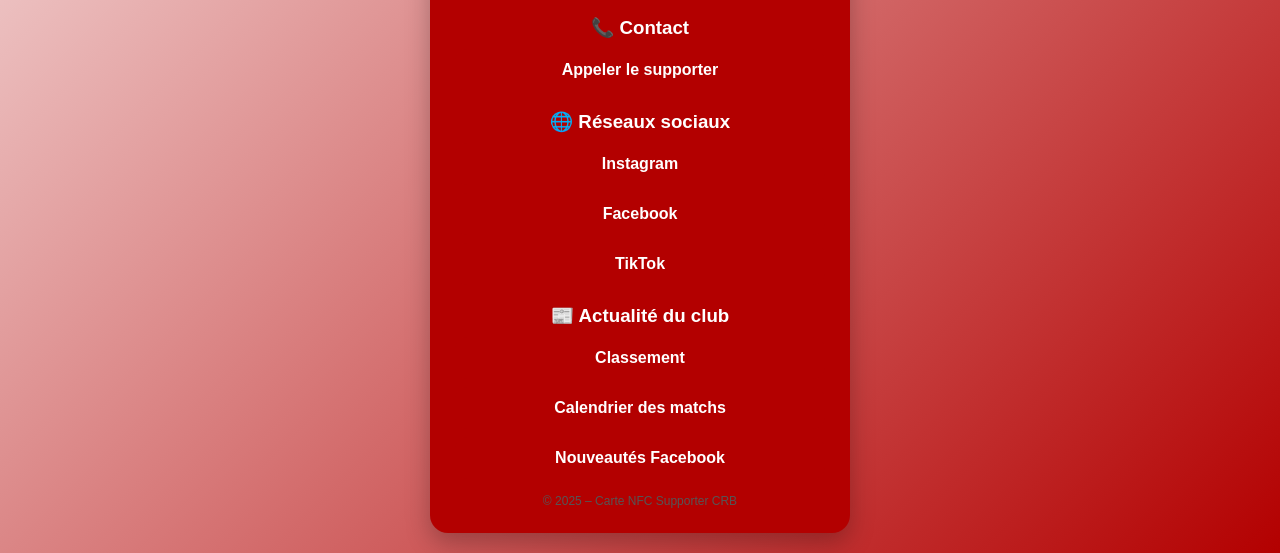
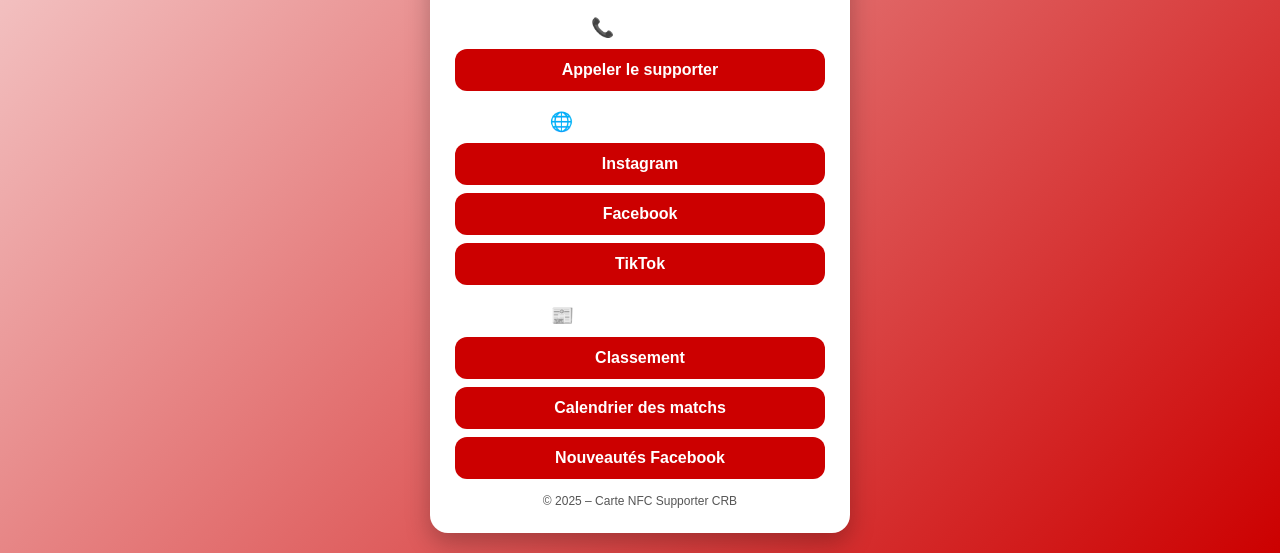
Before and after one commit to maichi-maamar/CRB, a plain HTML site: page index.html in a window 1280 px wide. Shown: the part 607-1160 px from the top of the page. Drawn offline with Linux system fonts and the light colour scheme.

Commit message:
Update index.html

```diff
--- a/index.html
+++ b/index.html
@@ -9,7 +9,7 @@
         body {
             margin: 0;
             font-family: Arial, Helvetica, sans-serif;
-            background: linear-gradient(135deg, #ffffff, #b30000);
+            background: linear-gradient(135deg, #ffffff, #cc0000);
             color: #111111;
             text-align: center;
         }
@@ -21,7 +21,7 @@
         }
 
         .card {
-            background: #b30000;
+            background: #ffffff;
             border-radius: 18px;
             padding: 25px;
             box-shadow: 0 10px 25px rgba(0,0,0,0.25);
@@ -55,7 +55,7 @@
         .btn {
             display: block;
             text-decoration: none;
-            background: #b30000;
+            background: #cc0000;
             color: white;
             padding: 12px;
             border-radius: 12px;
```
